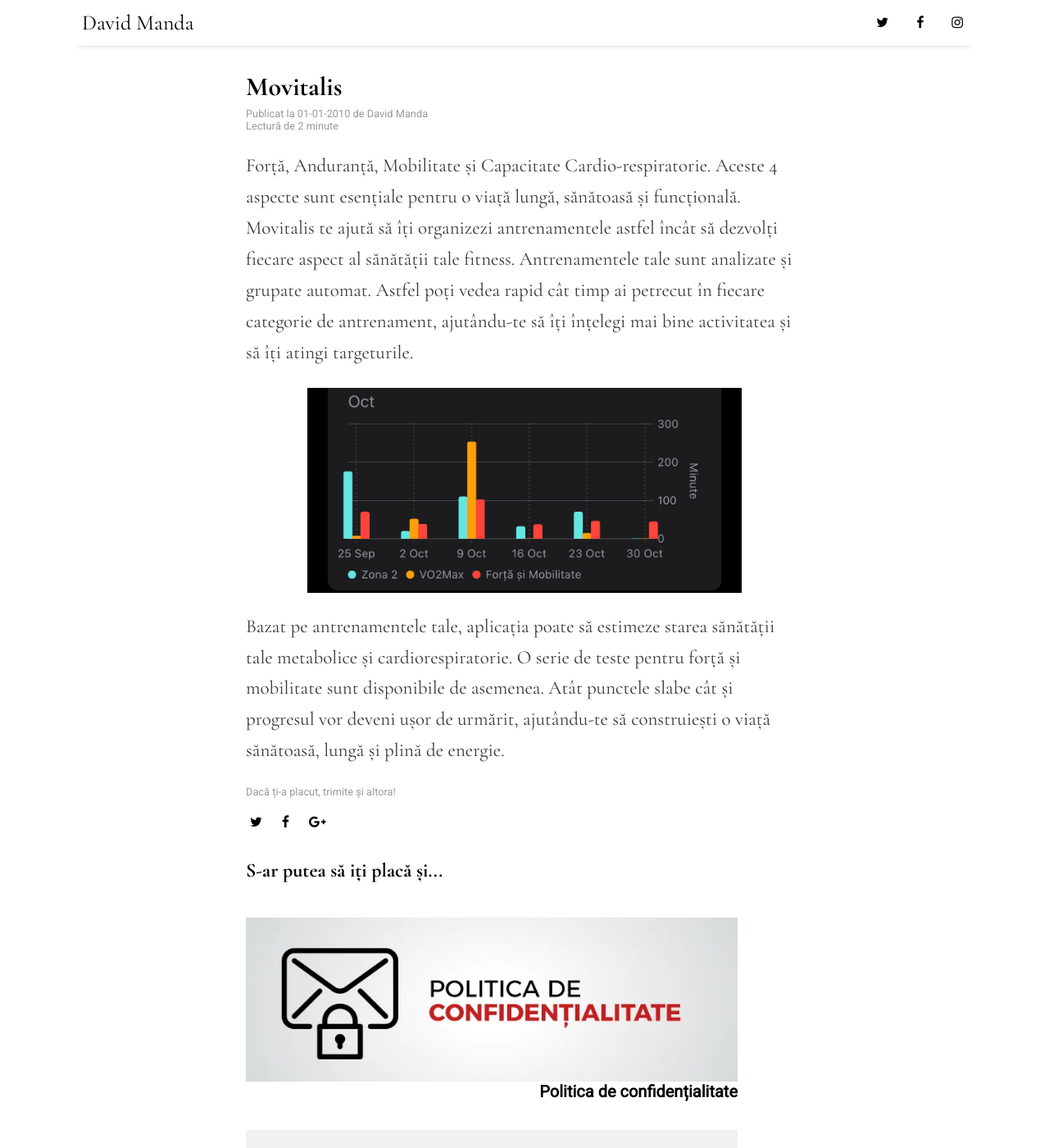
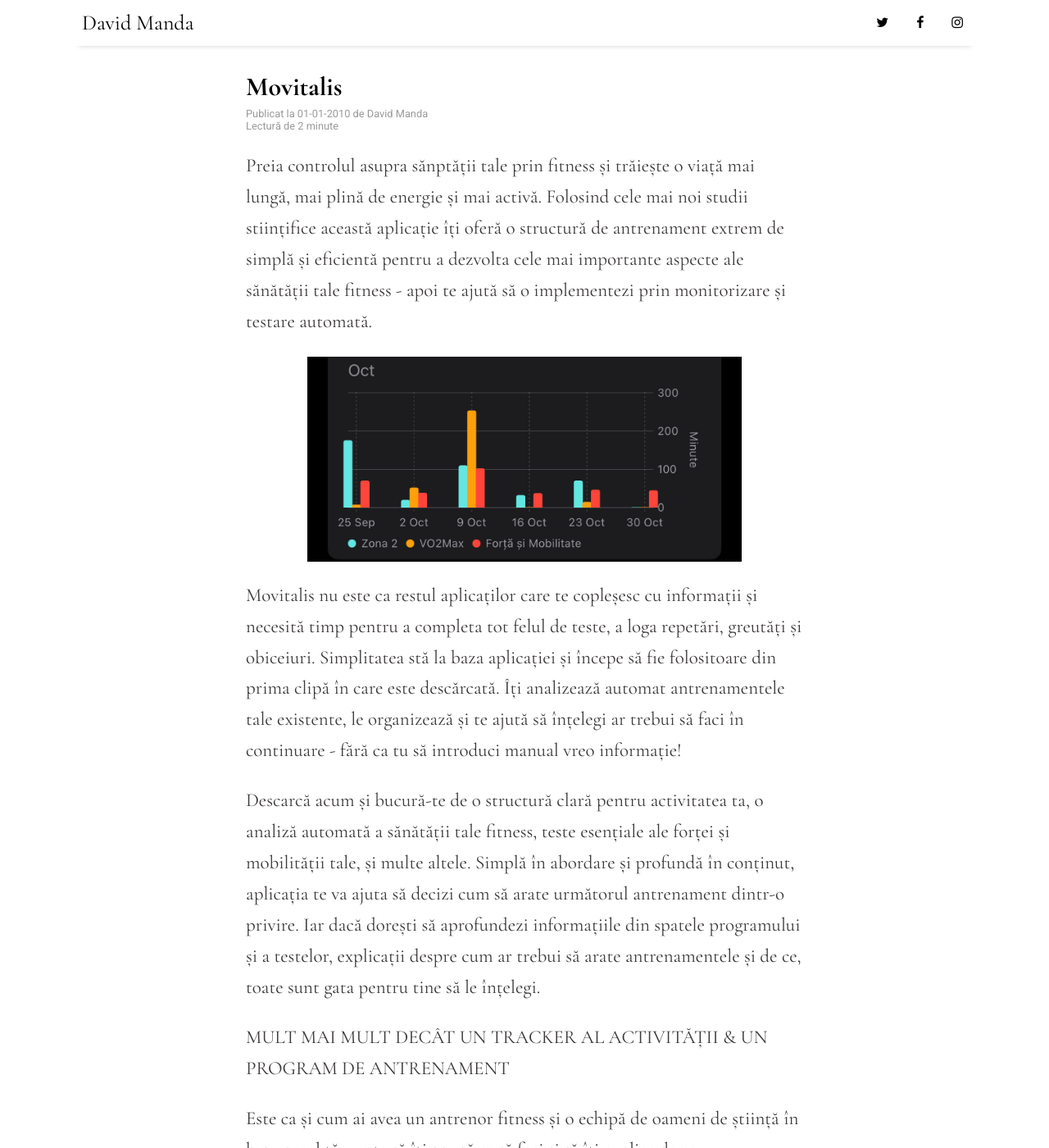
Before and after one commit to DavidManda/DavidManda.github.io, a Jekyll site: the page built from _posts/2010-01-01-movitalis-info.md, in a window 1280 px wide and 1400 px high. Shown: the whole window at 82% size. Built offline with Jekyll 4.4.1, drawn with Linux system fonts in a browser that asks for light colours; nearby versions of some CDN libraries; comment, search, counter and statistics services are not loaded; some of the changed text lies outside the part shown.

Commit message:
update promo text

```diff
--- a/_posts/2010-01-01-movitalis-info.md
+++ b/_posts/2010-01-01-movitalis-info.md
@@ -8,10 +8,52 @@
 duration: 2
 ---
 
-Forță, Anduranță, Mobilitate și Capacitate Cardio-respiratorie. Aceste 4 aspecte sunt esențiale pentru o viață lungă, sănătoasă și funcțională. Movitalis te ajută să îți organizezi antrenamentele astfel încât să dezvolți fiecare aspect al sănătății tale fitness. Antrenamentele tale sunt analizate și grupate automat. Astfel poți vedea rapid cât timp ai petrecut în fiecare categorie de antrenament, ajutându-te să îți înțelegi mai bine activitatea și să îți atingi targeturile.
+Preia controlul asupra sănptății tale prin fitness și trăiește o viață mai lungă, mai plină de energie și mai activă. Folosind cele mai noi studii stiințifice această aplicație îți oferă o structură de antrenament extrem de simplă și eficientă pentru a dezvolta cele mai importante aspecte ale sănătății tale fitness - apoi te ajută să o implementezi prin monitorizare și testare automată.
 
 <figure>
   <img src="/assets/img/Movitalis.jpeg" alt="drawing" height=250/>
 </figure>
 
-Bazat pe antrenamentele tale, aplicația poate să estimeze starea sănătății tale metabolice și cardiorespiratorie. O serie de teste pentru forță și mobilitate sunt disponibile de asemenea. Atât punctele slabe cât și progresul vor deveni ușor de urmărit, ajutându-te să construiești o viață sănătoasă, lungă și plină de energie.
+Movitalis nu este ca restul aplicaților care te copleșesc cu informații și necesită timp pentru a completa tot felul de teste, a loga repetări, greutăți și obiceiuri. Simplitatea stă la baza aplicației și începe să fie folositoare din prima clipă în care este descărcată. Îți analizează automat antrenamentele tale existente, le organizează și te ajută să înțelegi ar trebui să faci în continuare - fără ca tu să introduci manual vreo informație!
+
+Descarcă acum și bucură-te de o structură clară pentru activitatea ta, o analiză automată a sănătății tale fitness, teste esențiale ale forței și mobilității tale, și multe altele. Simplă în abordare și profundă în conținut, aplicația te va ajuta să decizi cum să arate următorul antrenament dintr-o privire. Iar dacă dorești să aprofundezi informațiile din spatele programului și a testelor, explicații despre cum ar trebui să arate antrenamentele și de ce, toate sunt gata pentru tine să le înțelegi.
+
+MULT MAI MULT DECÂT UN TRACKER AL ACTIVITĂȚII & UN PROGRAM DE ANTRENAMENT
+
+Este ca și cum ai avea un antrenor fitness și o echipă de oameni de știință în buzunarul tău, gata să îți spună ce să faci și să îți explice de ce.
+
+Urmărește-ți activitatea - Aruncă o privire și vezi cum ți-ai petrecut timpul săptămâna aceasta, și ce îți rămâne de făcut.
+
+Elimină puncte slabe - Vezi cât timp petreci antrenând Forță și Mobilitate, Cardio și Anduranță. Identifică arii neglijate și adresează-le.
+
+Cardio - Înțelege cum să dezvolți cel mai important predictor al longevității și bucură-te de monitorizare automată.
+
+Forță și Mobilitate - Vezi cât timp petreci antrenând mușchii și articulațiile tale și pune-le la probă cu teste funcționale.
+
+Anduranță - Învață cum să dezvolți anduranța cu antrenamente ușoare și descoperă legătura cu sănătatea metabolică. Bucură-te de monitorizare automată a antrenamentelor și a performanței.
+
+Înțelege-ți parametrii - Aplicația evidențiază cele mai importante măsurători ale sănătății tale fitness și te ajută să înțelegi căt de bine funcționează corpul tău.
+
+Capătă structură - Lasă în urmă zilele în care nu știi ce să faci mai întâi și bucură-te de o structură clară a antrenamentului ce ia în calcul atât Cardio cât și Forța, Mobilitatea și Anduranța
+
+ÎN DETALIU
+
+Categorizare automată - aplicația îți identifică automat antrenamentele de Cardio, Anduranță și Forță/Mobilitate. Poți viziona toate antrenamentele din fiecare categorie.
+
+Analiză esențială - Fiecare antrenament e diferit. Înțelege performanța ta în ultimele antrenamente prin prisma scopului pe care îl atinge fiecare.
+
+Simplitate - Fitnessul nu trebuie să fie complicat. Aplicația se concentrează pe ce este important.
+
+Context și predicție - Înțelege cum te compari cu restul oamenilor din categoria ta de vârstă și vezi predicții pe zeci de ani ale abilităților tale fizice.
+
+Testare funcțională - Folosește testele de forță și mobilitate pentru a identifica puncte slabe, a decide cum să te antrenezi și a-ți evalua progresul.
+
+Opțiune de logare manuală - Dacă nu ai un dispozitiv fitness smart sau ai uitat să înregistrezi, poți loga manual antrenamente.
+
+Integrare smart watch - Folosește-ți dispozitivul la fel ca și până acum. Aplicația va citi automat antrenamentele din Apple Health. Nu necesită să înregistrezi cu aplicația, ci doar îți analizează datele deja existente.
+
+Deci descarcă acum Movitalis și bucură-te de structură, simplitate, energie și longevitate!
+
+Disclaimer:
+
+Nimic din aplicație nu constituie un sfat medical. Consultă-ți medicul înainte să faci orice decizii legate de sănătatea ta!
```
